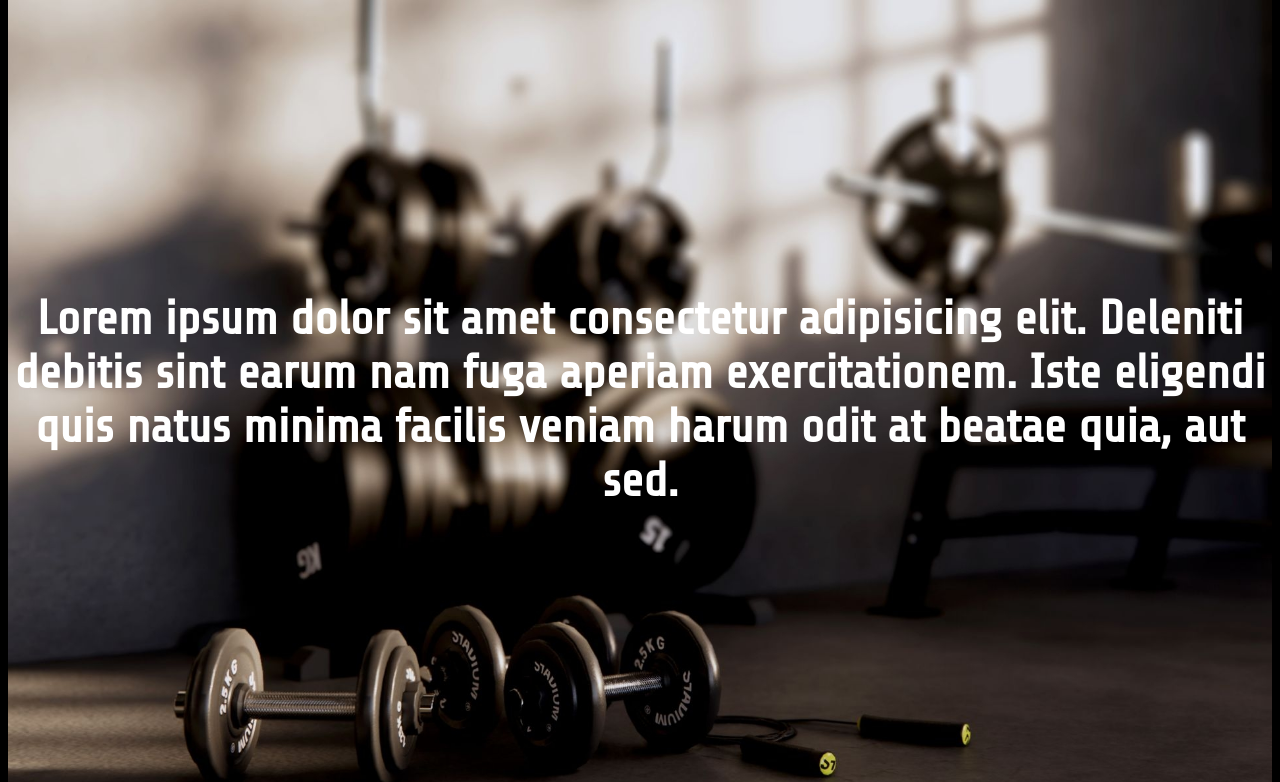
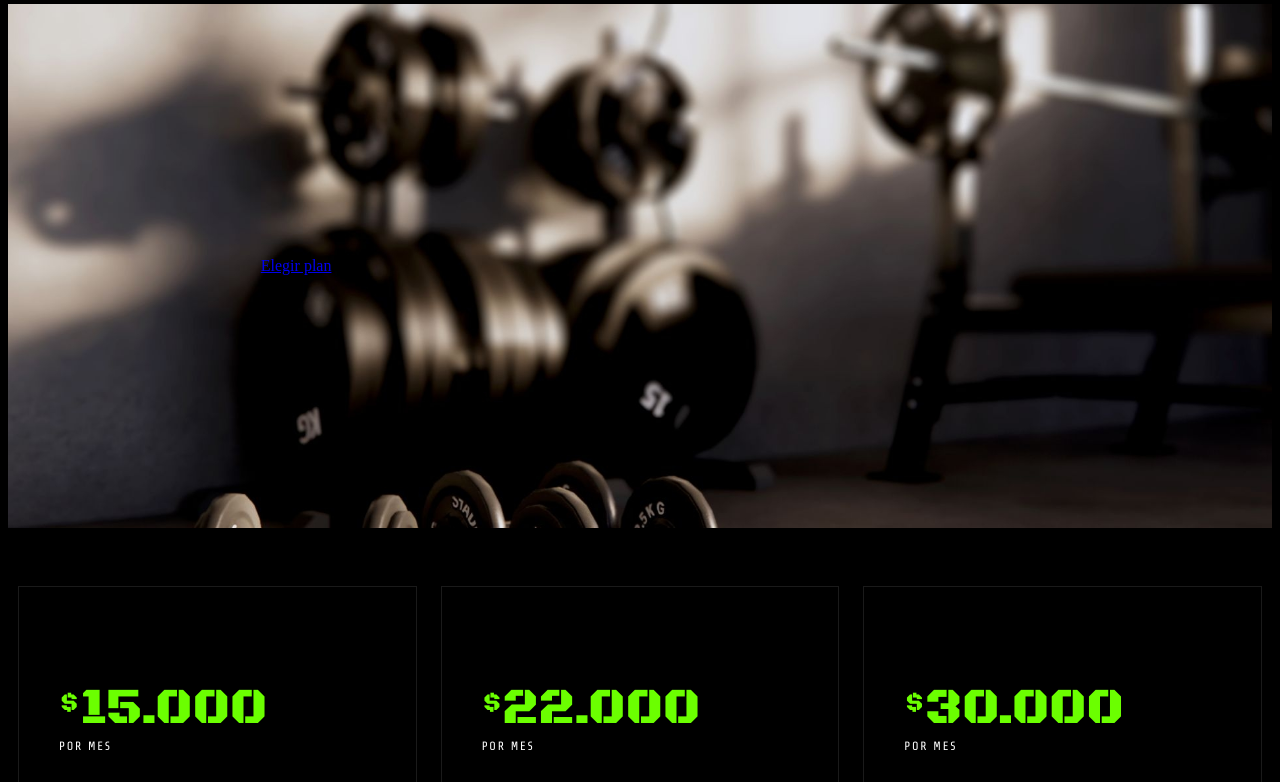
Before and after one commit to MaxSteelMM/Proyecto-Cons.-Soft.-Gimnasio, a plain HTML site: page Index.html in a window 1280 px wide. Shown: the part 122-904 px from the top of the page. Drawn offline with Linux system fonts and the light colour scheme.

Commit message:
Cambios generales

```diff
--- a/CSS/style.css
+++ b/CSS/style.css
@@ -11,14 +11,15 @@
 * {
     --FontTitulo: "COD";
     --white: rgb(255, 255, 255);
-    background-color: rgb(0, 0, 0);
+
     --FontSub: "Sub"
-
-
+}
+body{
+    background-color: var(--black);
 }
 
 :root {
-    --black: #0a0a0a;
+    --black: rgb(0, 0, 0);
     --white: #f5f4f0;
     --VerdeF: rgb(107, 255, 0, 1);
     --gray: #1c1c1c;
@@ -39,6 +40,7 @@ h1 .color-mitad {
 
 
 nav{
+    background-color: var(--black);
     position: fixed;
     top: 0;
     left: 0;
@@ -48,7 +50,6 @@ nav{
     align-items: center;
     justify-content: space-between;
     padding: 1.5rem 4rem;
-    mix-blend-mode: difference;
 }
 
 .menu {
@@ -84,16 +85,18 @@ nav{
 }
 
 .info {
-    margin: auto;
-    color: var(--white)
+    margin-top: 10%;
+    padding: 20%;
+    background-image: url(../Img/fondo.jpg);
+    background-size: cover;
+    background-position: center;
+    color: var(--white);
 }
 #P_img {
     background-color: rgba(255, 255, 255, 0);
     position: relative;
     font-family: var(--FontSub);
     font-size: 3rem;
-    margin-top: -42%;
-    margin-bottom: 42%;
     text-align: center;
     display: flex;
     justify-content: center;
--- a/Index.html
+++ b/Index.html
@@ -25,12 +25,7 @@
     </header>
     <main>
         <div class="info">
-
-            <img src="Img/fondo.jpg" alt="" class="inicio">
-            <h2 id="P_img">Lorem ipsum dolor sit amet consectetur adipisicing elit. Deleniti debitis sint earum nam fuga
-                aperiam exercitationem. Iste eligendi quis natus minima facilis veniam harum odit at beatae quia, aut
-                sed. </h2>
-            <a href="#contacto" class="plan-btn">Elegir plan</a>
+            <a href="#contacto" class="boton-plan">Elegir plan</a>
         </div>
         <section id="planes">
             <div class="planes-grid">
```
